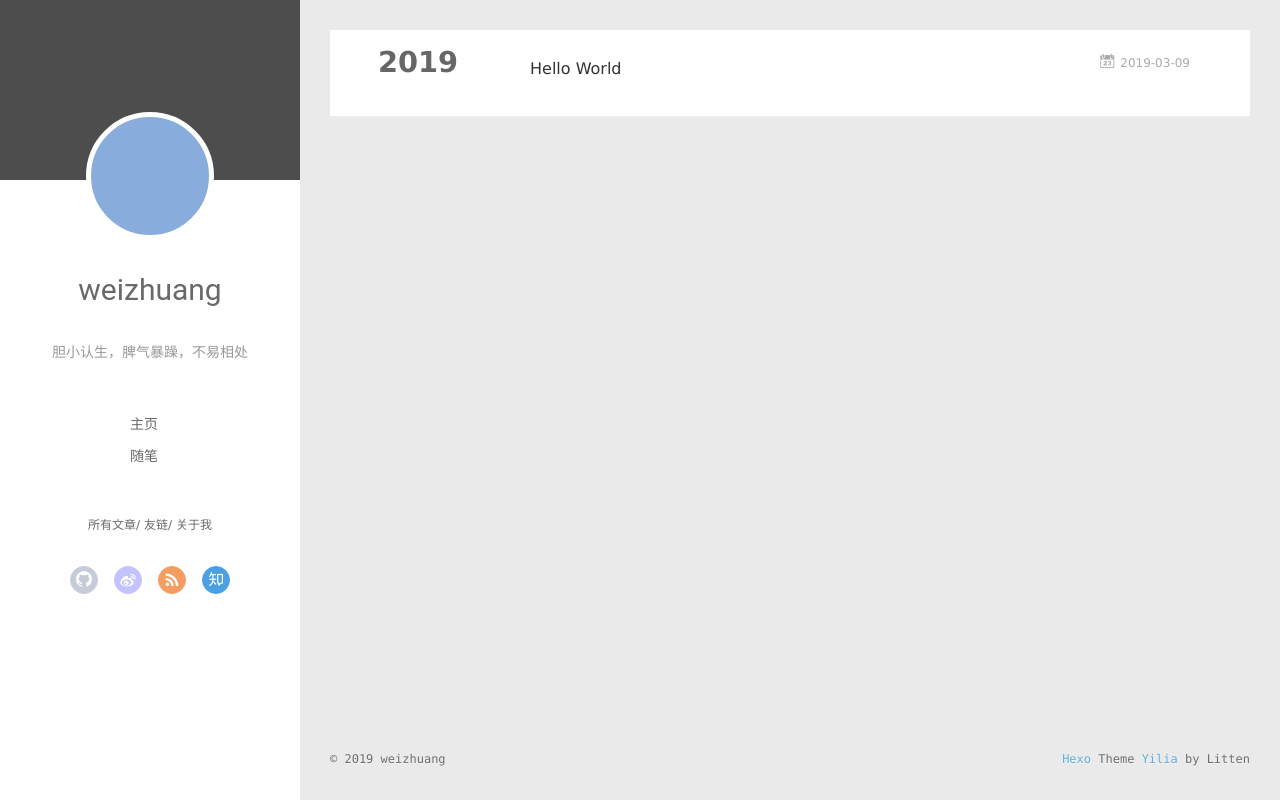
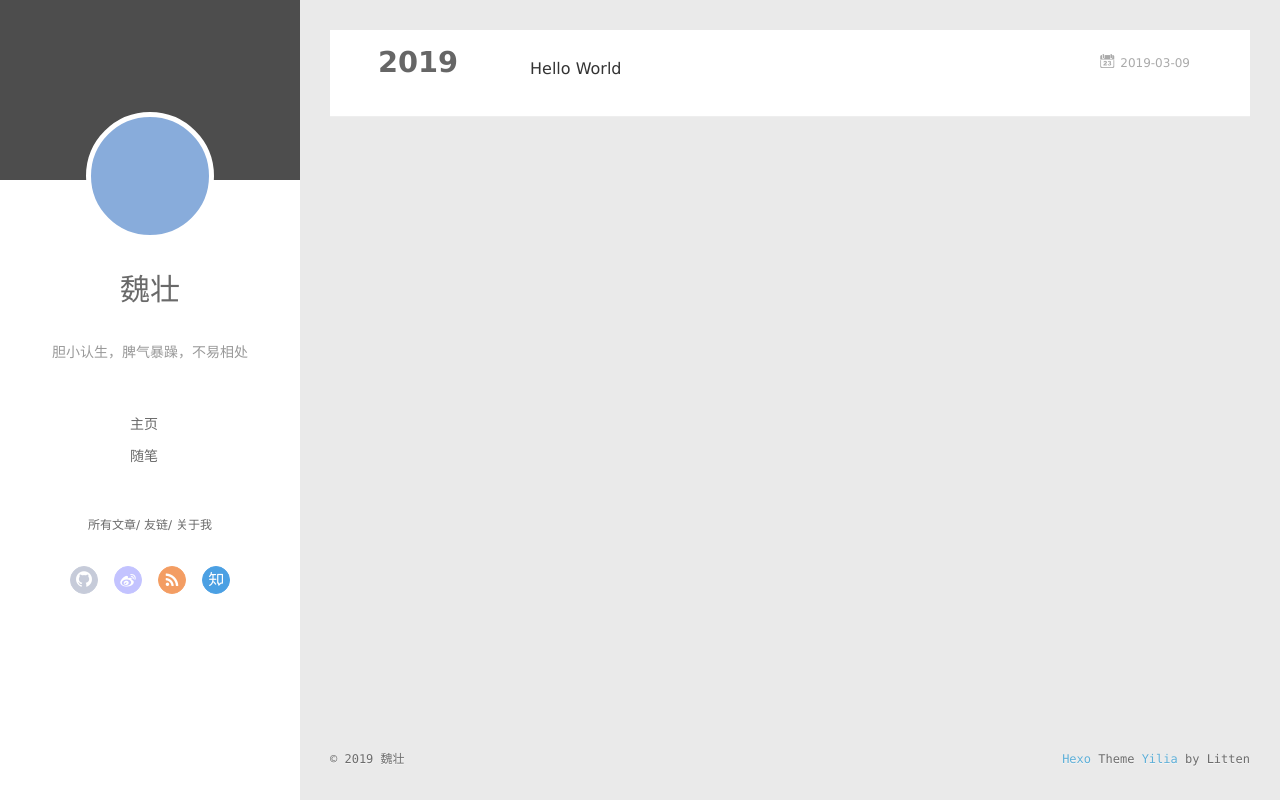
Before and after one commit to weizhuangzhuang1/-weizhuangzhuang1.github.io, a plain HTML site: page archives/index.html in a window 1280 px wide. Drawn offline with Linux system fonts and the light colour scheme; no server answers.

Commit message:
Site updated: 2019-03-09 14:52:37

```diff
--- a/archives/index.html
+++ b/archives/index.html
@@ -50,7 +50,7 @@
 			<img src class="js-avatar">
 		</a>
 		<hgroup>
-		  <h1 class="header-author"><a href="/">weizhuang</a></h1>
+		  <h1 class="header-author"><a href="/">魏壮</a></h1>
 		</hgroup>
 
 		<p class="header-subtitle">胆小认生，脾气暴躁，不易相处</p>
@@ -110,7 +110,7 @@
 				<img src class="js-avatar">
 			</div>
 			<hgroup>
-			  <h1 class="header-author js-header-author">weizhuang</h1>
+			  <h1 class="header-author js-header-author">魏壮</h1>
 			</hgroup>
 
 			<p class="header-subtitle"><i class="icon icon-quo-left"></i>胆小认生，脾气暴躁，不易相处<i class="icon icon-quo-right"></i></p>
@@ -210,7 +210,7 @@
   <div class="outer">
     <div id="footer-info">
     	<div class="footer-left">
-    		&copy; 2019 weizhuang
+    		&copy; 2019 魏壮
     	</div>
       	<div class="footer-right">
       		<a href="http://hexo.io/" target="_blank">Hexo</a>  Theme <a href="https://github.com/litten/hexo-theme-yilia" target="_blank">Yilia</a> by Litten
```
Also changed, not shown: 2019/03/09/hello-world/index.html (+3 -3 lines), archives/2019/03/index.html (+3 -3 lines), archives/2019/index.html (+3 -3 lines), index.html (+3 -3 lines).
